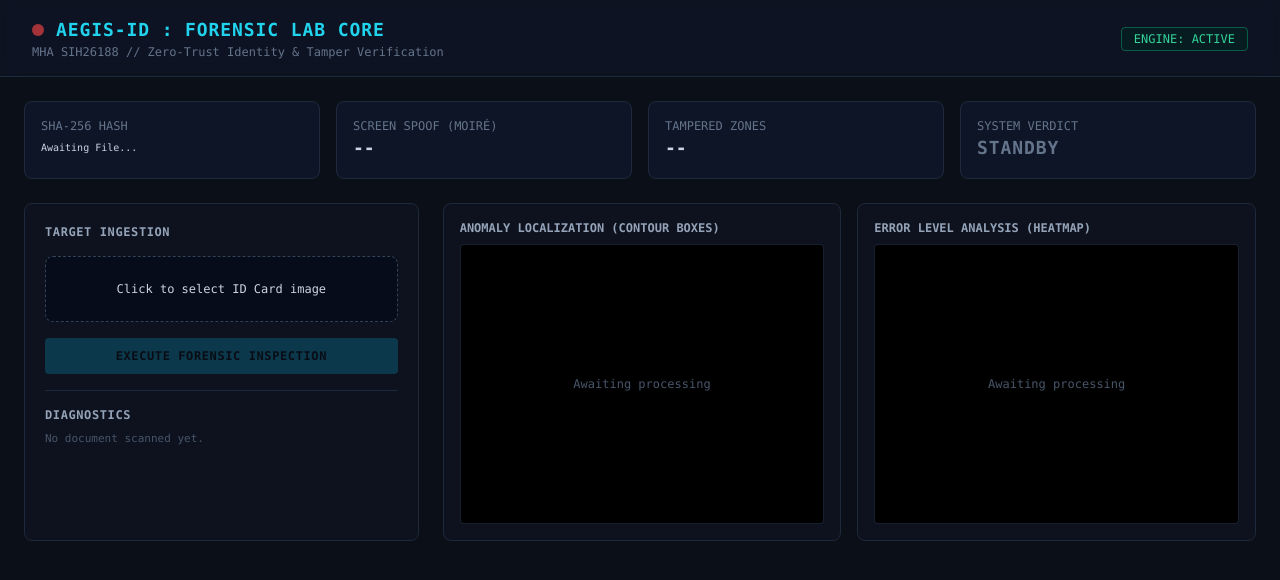
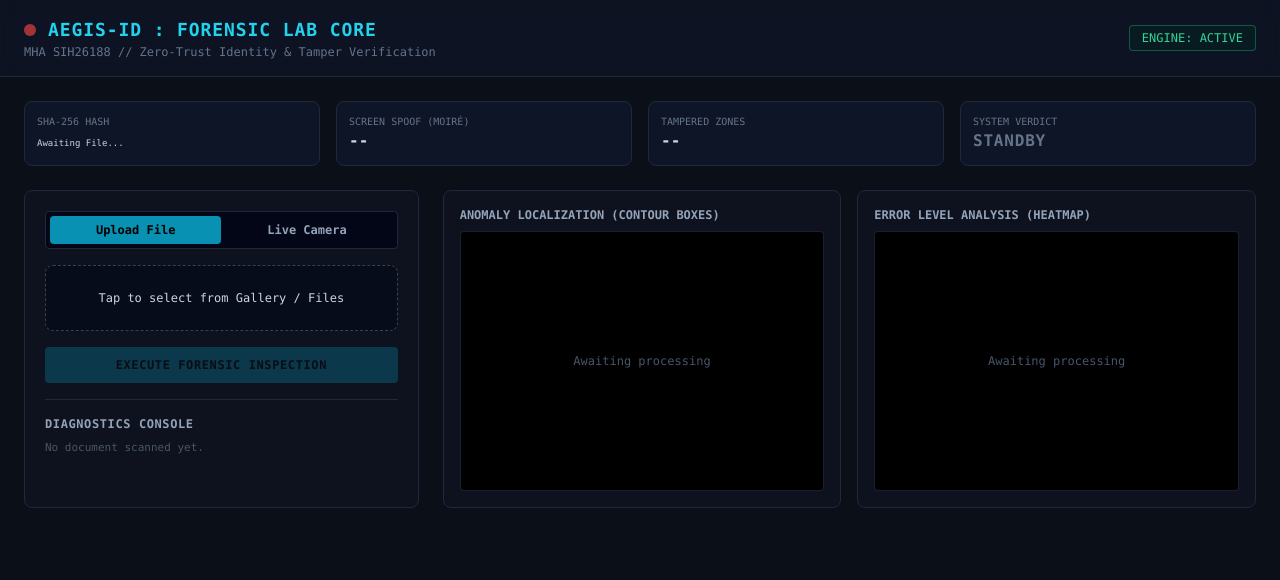
Before and after one commit to Tomar-Jii/sih26188-core, a FastAPI app: page / in a window 1280 px wide. Shown: the top 580 px of the page. Run offline with FastAPI, Linux system fonts and the light colour scheme; some libraries are stand-ins or nearby versions.

Commit message:
feat: add live WebRTC camera scanner mode

```diff
--- a/templates/index.html
+++ b/templates/index.html
@@ -6,7 +6,8 @@
   <script src="https://cdn.tailwindcss.com"></script>
 </head>
 <body class="bg-[#0b0f17] text-slate-200 min-h-screen font-mono antialiased">
-  <header class="border-b border-slate-800 bg-slate-900/60 backdrop-blur px-8 py-4 flex justify-between items-center">
+
+  <header class="border-b border-slate-800 bg-slate-900/60 backdrop-blur px-6 py-4 flex justify-between items-center">
     <div>
       <div class="flex items-center space-x-3">
         <span class="w-3 h-3 bg-red-500 rounded-full animate-pulse"></span>
@@ -14,60 +15,86 @@
       </div>
       <p class="text-xs text-slate-500">MHA SIH26188 // Zero-Trust Identity & Tamper Verification</p>
     </div>
-    <div class="text-right">
     <span class="text-xs border border-emerald-500/40 bg-emerald-950/40 text-emerald-400 px-3 py-1 rounded">ENGINE: ACTIVE</span>
-    </div>
   </header>
 
-  <div class="max-w-7xl mx-auto p-6 space-y-6">
-    <div class="grid grid-cols-1 md:grid-cols-4 gap-4">
-      <div class="bg-slate-900/80 border border-slate-800 p-4 rounded-lg">
-        <span class="text-xs text-slate-500 block">SHA-256 HASH</span>
-        <span id="card-sha" class="text-[10px] text-slate-300 break-all">Awaiting File...</span>
+  <div class="max-w-7xl mx-auto p-4 md:p-6 space-y-6">
+
+    <!-- Status Ribbon -->
+    <div class="grid grid-cols-2 md:grid-cols-4 gap-4">
+      <div class="bg-slate-900/80 border border-slate-800 p-3 rounded-lg">
+        <span class="text-[10px] text-slate-500 block">SHA-256 HASH</span>
+        <span id="card-sha" class="text-[9px] text-slate-300 break-all">Awaiting File...</span>
       </div>
-      <div class="bg-slate-900/80 border border-slate-800 p-4 rounded-lg">
-        <span class="text-xs text-slate-500 block">SCREEN SPOOF (MOIRÉ)</span>
-        <span id="card-moire" class="text-lg font-bold text-slate-300">--</span>
+      <div class="bg-slate-900/80 border border-slate-800 p-3 rounded-lg">
+        <span class="text-[10px] text-slate-500 block">SCREEN SPOOF (MOIRÉ)</span>
+        <span id="card-moire" class="text-sm md:text-base font-bold text-slate-300">--</span>
       </div>
-      <div class="bg-slate-900/80 border border-slate-800 p-4 rounded-lg">
-        <span class="text-xs text-slate-500 block">TAMPERED ZONES</span>
-        <span id="card-boxes" class="text-lg font-bold text-slate-300">--</span>
+      <div class="bg-slate-900/80 border border-slate-800 p-3 rounded-lg">
+        <span class="text-[10px] text-slate-500 block">TAMPERED ZONES</span>
+        <span id="card-boxes" class="text-sm md:text-base font-bold text-slate-300">--</span>
       </div>
-      <div class="bg-slate-900/80 border border-slate-800 p-4 rounded-lg">
-        <span class="text-xs text-slate-500 block">SYSTEM VERDICT</span>
-        <span id="card-verdict" class="text-lg font-black tracking-wider text-slate-500">STANDBY</span>
+      <div class="bg-slate-900/80 border border-slate-800 p-3 rounded-lg">
+        <span class="text-[10px] text-slate-500 block">SYSTEM VERDICT</span>
+        <span id="card-verdict" class="text-sm md:text-base font-black tracking-wider text-slate-500">STANDBY</span>
       </div>
     </div>
 
+    <!-- Central Control -->
     <div class="grid grid-cols-1 lg:grid-cols-3 gap-6">
+
+      <!-- Ingestion Column -->
       <div class="bg-slate-900/40 border border-slate-800 p-5 rounded-lg space-y-4">
-        <h2 class="text-xs uppercase font-bold text-slate-400 tracking-wider">Target Ingestion</h2>
+
+        <!-- Mode Switcher -->
+        <div class="flex border border-slate-800 rounded p-1 bg-slate-950">
+          <button id="tab-upload" class="flex-1 py-1.5 text-xs font-bold rounded bg-cyan-600 text-black">Upload File</button>
+          <button id="tab-camera" class="flex-1 py-1.5 text-xs font-bold rounded text-slate-400 hover:text-white">Live Camera</button>
+        </div>
+
+        <!-- File Ingestion Section -->
+        <div id="section-upload" class="space-y-4">
           <div id="drop-area" class="border border-dashed border-slate-700 hover:border-cyan-500/70 p-6 rounded-lg text-center cursor-pointer transition bg-slate-950/40">
             <input type="file" id="doc-upload" class="hidden" accept="image/*" />
-          <span class="text-xs text-slate-300 block">Click to select ID Card image</span>
+            <span class="text-xs text-slate-300 block">Tap to select from Gallery / Files</span>
           </div>
           <button id="run-audit-btn" class="w-full bg-cyan-600 hover:bg-cyan-500 text-black font-bold py-2.5 rounded text-xs tracking-wider uppercase transition disabled:opacity-30" disabled>
             Execute Forensic Inspection
           </button>
+        </div>
+
+        <!-- Live Camera Section -->
+        <div id="section-camera" class="space-y-3 hidden">
+          <div class="relative bg-black rounded-lg overflow-hidden border border-slate-800 aspect-[4/3] flex items-center justify-center">
+            <video id="webcam" autoplay playsinline class="w-full h-full object-cover"></video>
+            <canvas id="snapshot-canvas" class="hidden"></canvas>
+          </div>
+          <button id="capture-btn" class="w-full bg-emerald-500 hover:bg-emerald-400 text-black font-bold py-2.5 rounded text-xs tracking-wider uppercase transition">
+            Snap & Run Forensic Audit
+          </button>
+        </div>
+
+        <!-- Diagnostics Log -->
         <div class="border-t border-slate-800 pt-4 space-y-2">
-          <h3 class="text-xs font-bold text-slate-400 uppercase tracking-wider">Diagnostics</h3>
+          <h3 class="text-xs font-bold text-slate-400 uppercase tracking-wider">Diagnostics Console</h3>
           <ul id="flags-console" class="space-y-1.5 text-[11px] text-slate-400">
             <li class="text-slate-600">No document scanned yet.</li>
           </ul>
         </div>
       </div>
 
+      <!-- Result Viewers -->
       <div class="lg:col-span-2 grid grid-cols-1 md:grid-cols-2 gap-4">
         <div class="bg-slate-900/40 border border-slate-800 p-4 rounded-lg flex flex-col">
           <span class="text-xs text-slate-400 font-bold mb-2">ANOMALY LOCALIZATION (CONTOUR BOXES)</span>
-          <div class="flex-1 bg-black rounded flex items-center justify-center min-h-[280px] overflow-hidden border border-slate-800/80">
+          <div class="flex-1 bg-black rounded flex items-center justify-center min-h-[260px] overflow-hidden border border-slate-800/80">
             <img id="img-annotated" class="max-h-72 object-contain hidden" />
             <span id="p-annotated" class="text-xs text-slate-600">Awaiting processing</span>
           </div>
         </div>
         <div class="bg-slate-900/40 border border-slate-800 p-4 rounded-lg flex flex-col">
           <span class="text-xs text-slate-400 font-bold mb-2">ERROR LEVEL ANALYSIS (HEATMAP)</span>
-          <div class="flex-1 bg-black rounded flex items-center justify-center min-h-[280px] overflow-hidden border border-slate-800/80">
+          <div class="flex-1 bg-black rounded flex items-center justify-center min-h-[260px] overflow-hidden border border-slate-800/80">
             <img id="img-ela" class="max-h-72 object-contain hidden" />
             <span id="p-ela" class="text-xs text-slate-600">Awaiting processing</span>
           </div>
@@ -77,11 +104,44 @@
   </div>
 
   <script>
+    const tabUpload = document.getElementById('tab-upload');
+    const tabCamera = document.getElementById('tab-camera');
+    const sectionUpload = document.getElementById('section-upload');
+    const sectionCamera = document.getElementById('section-camera');
+    const webcam = document.getElementById('webcam');
+    const captureBtn = document.getElementById('capture-btn');
+    const snapshotCanvas = document.getElementById('snapshot-canvas');
     const uploader = document.getElementById('doc-upload');
     const dropArea = document.getElementById('drop-area');
     const runBtn = document.getElementById('run-audit-btn');
     let targetFile = null;
+    let stream = null;
 
+    // Tabs
+    tabUpload.onclick = () => {
+      tabUpload.className = "flex-1 py-1.5 text-xs font-bold rounded bg-cyan-600 text-black";
+      tabCamera.className = "flex-1 py-1.5 text-xs font-bold rounded text-slate-400 hover:text-white";
+      sectionUpload.classList.remove('hidden');
+      sectionCamera.classList.add('hidden');
+      if (stream) stream.getTracks().forEach(t => t.stop());
+    };
+
+    tabCamera.onclick = async () => {
+      tabCamera.className = "flex-1 py-1.5 text-xs font-bold rounded bg-cyan-600 text-black";
+      tabUpload.className = "flex-1 py-1.5 text-xs font-bold rounded text-slate-400 hover:text-white";
+      sectionCamera.classList.remove('hidden');
+      sectionUpload.classList.add('hidden');
+      try {
+        stream = await navigator.mediaDevices.getUserMedia({
+          video: { facingMode: { ideal: "environment" } }
+        });
+        webcam.srcObject = stream;
+      } catch (err) {
+        alert("Camera permission denied or camera unavailable.");
+      }
+    };
+
+    // File selection
     dropArea.onclick = () => uploader.click();
     uploader.onchange = (e) => {
       targetFile = e.target.files[0];
@@ -91,12 +151,32 @@
       }
     };
 
-    runBtn.onclick = async () => {
+    // Process File upload
+    runBtn.onclick = () => processAudit(targetFile);
+
+    // Snapshot & Process
+    captureBtn.onclick = () => {
+      snapshotCanvas.width = webcam.videoWidth;
+      snapshotCanvas.height = webcam.videoHeight;
+      const ctx = snapshotCanvas.getContext('2d');
+      ctx.drawImage(webcam, 0, 0);
+      snapshotCanvas.toBlob((blob) => {
+        const capturedFile = new File([blob], "live_capture.jpg", { type: "image/jpeg" });
+        processAudit(capturedFile);
+      }, "image/jpeg", 0.95);
+    };
+
+    async function processAudit(file) {
+      if (!file) return;
       runBtn.disabled = true;
       runBtn.innerText = "RUNNING AUDIT...";
+      captureBtn.disabled = true;
+      captureBtn.innerText = "PROCESSING FRAME...";
+
       const form = new FormData();
-      form.append("file", targetFile);
+      form.append("file", file);
 
+      try {
         const response = await fetch('/api/audit', { method: 'POST', body: form });
         const res = await response.json();
 
@@ -106,7 +186,7 @@
 
         const vEl = document.getElementById('card-verdict');
         vEl.innerText = res.verdict;
-      vEl.className = "text-lg font-black tracking-wider " +
+        vEl.className = "text-sm md:text-base font-black tracking-wider " +
           (res.verdict === "FORGERY DETECTED" ? "text-red-500" : (res.verdict === "SUSPICIOUS" ? "text-yellow-400" : "text-emerald-400"));
 
         const consoleEl = document.getElementById('flags-console');
@@ -125,10 +205,15 @@
         document.getElementById('img-ela').src = res.images.ela_heatmap;
         document.getElementById('img-ela').classList.remove('hidden');
         document.getElementById('p-ela').classList.add('hidden');
+      } catch(err) {
+        alert("Server processing error. Ensure backend is running.");
+      }
 
       runBtn.disabled = false;
       runBtn.innerText = "Execute Forensic Inspection";
-    };
+      captureBtn.disabled = false;
+      captureBtn.innerText = "Snap & Run Forensic Audit";
+    }
   </script>
 </body>
 </html>
```
Lines whose indentation alone changed are shown as unchanged.
